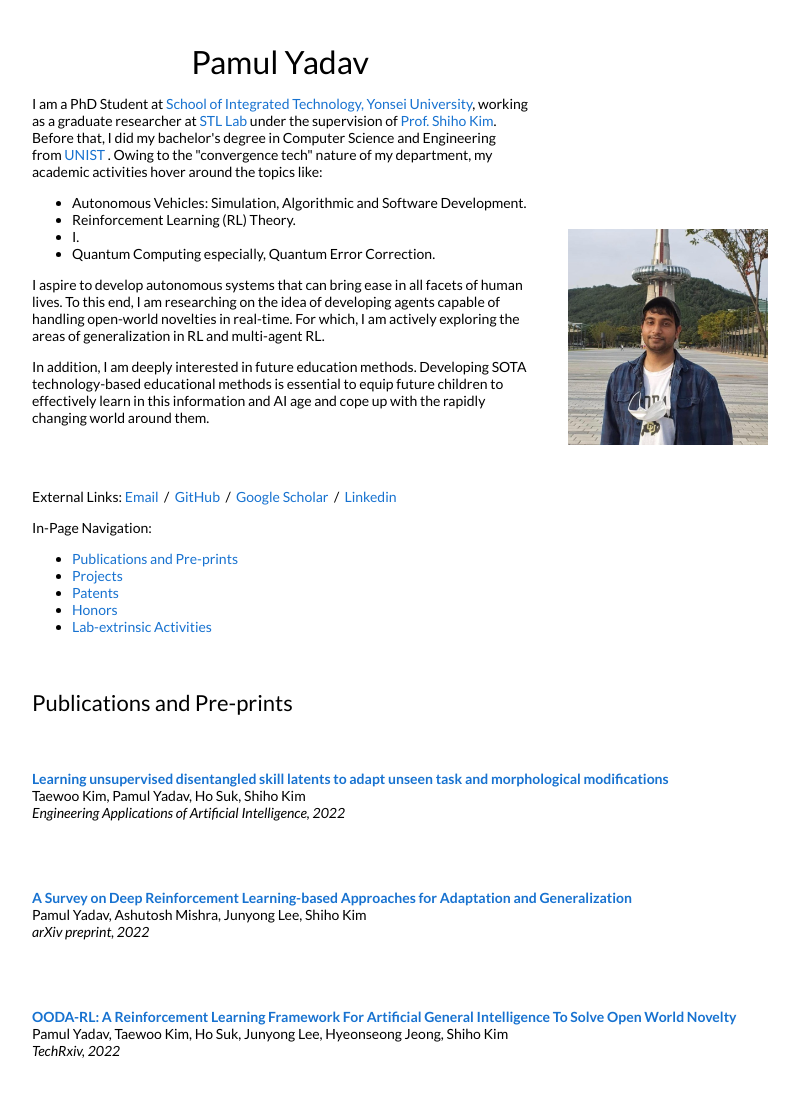
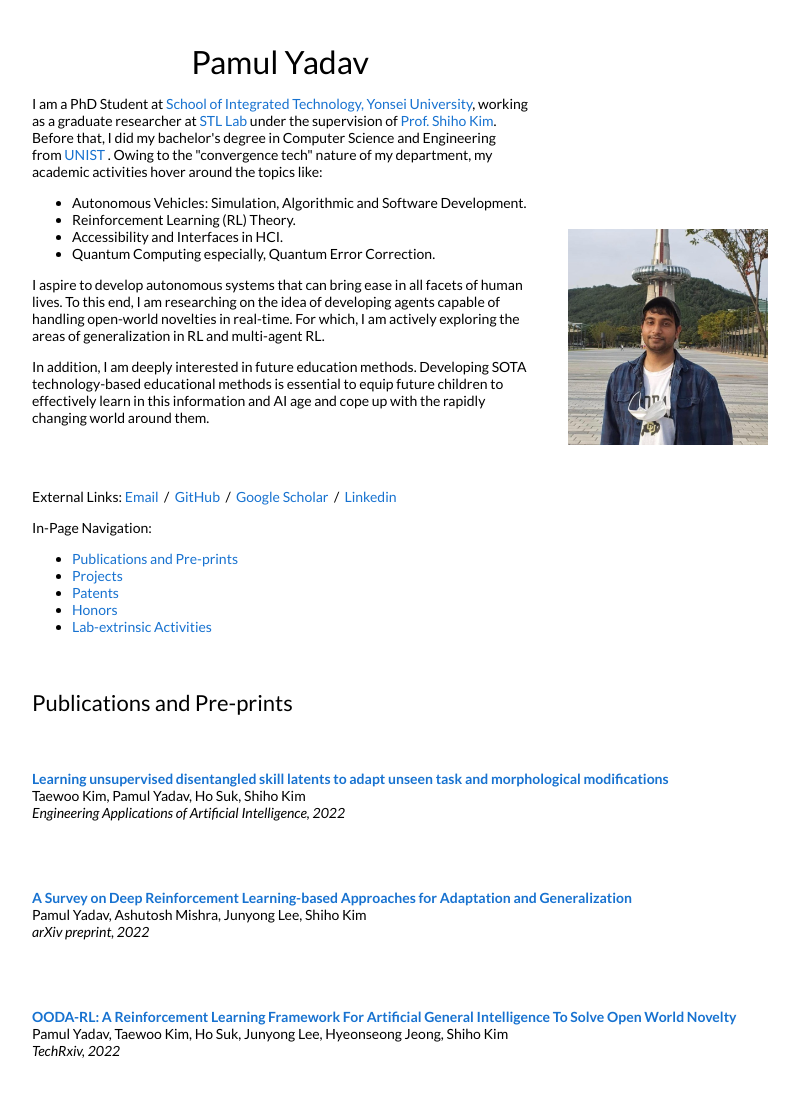
Before and after one commit to pamulism/pamulism.github.io, a plain HTML site: page index.html in a window 1280 px wide. Shown: the top 1100 px of the page, without its empty margins (228-1027 px from the left). Drawn offline with Linux system fonts and the light colour scheme.

Commit message:
Update index.html

```diff
--- a/index.html
+++ b/index.html
@@ -76,7 +76,7 @@
             	<ul>
             		<li>Autonomous Vehicles: Simulation, Algorithmic and Software Development.  </li>
             		<li>Reinforcement Learning (RL) Theory.</li>
-            		<li>I.  </li>
+            		<li>Accessibility and Interfaces in HCI.  </li>
                 <li>Quantum Computing especially, Quantum Error Correction.  </li>
             	</ul>
 
```
